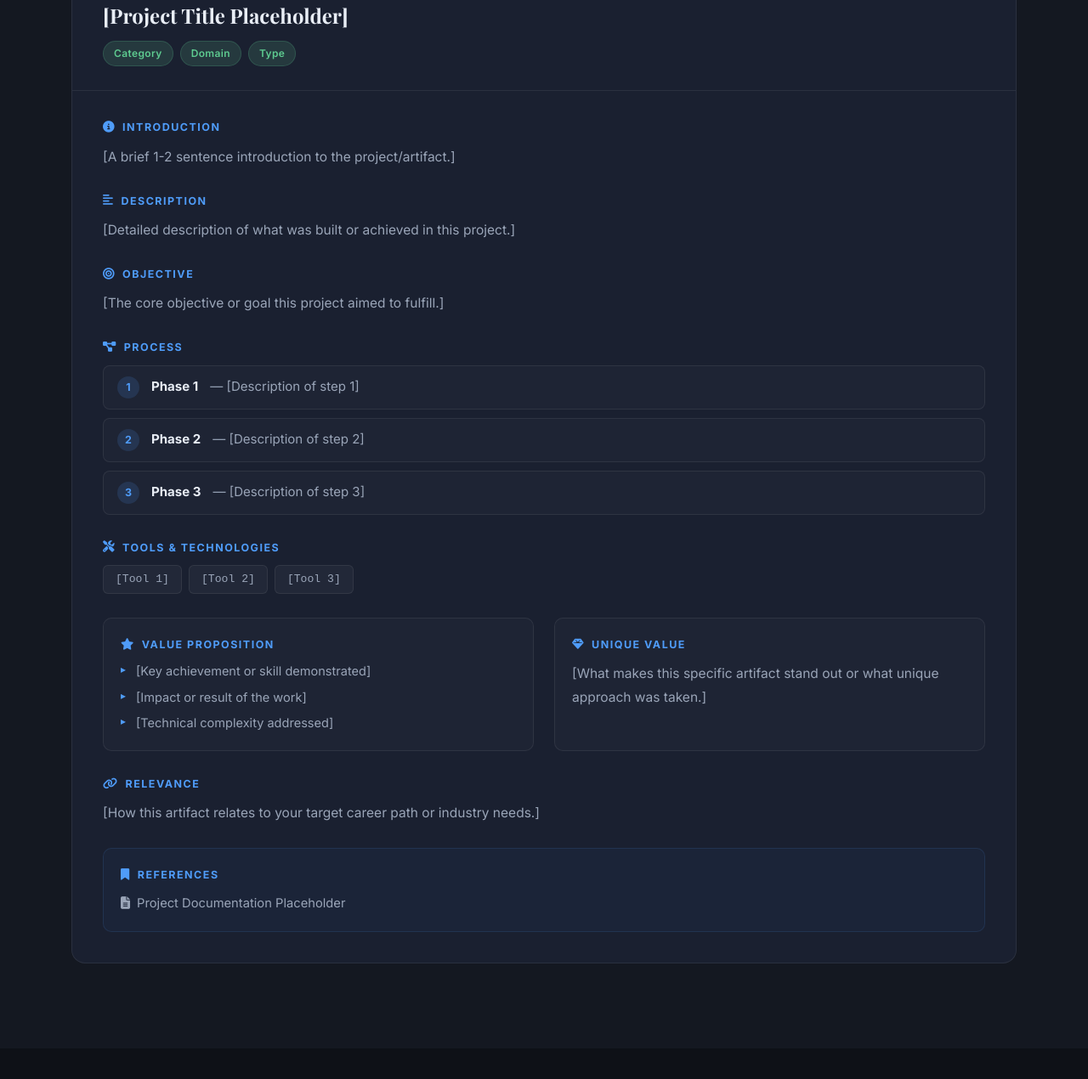
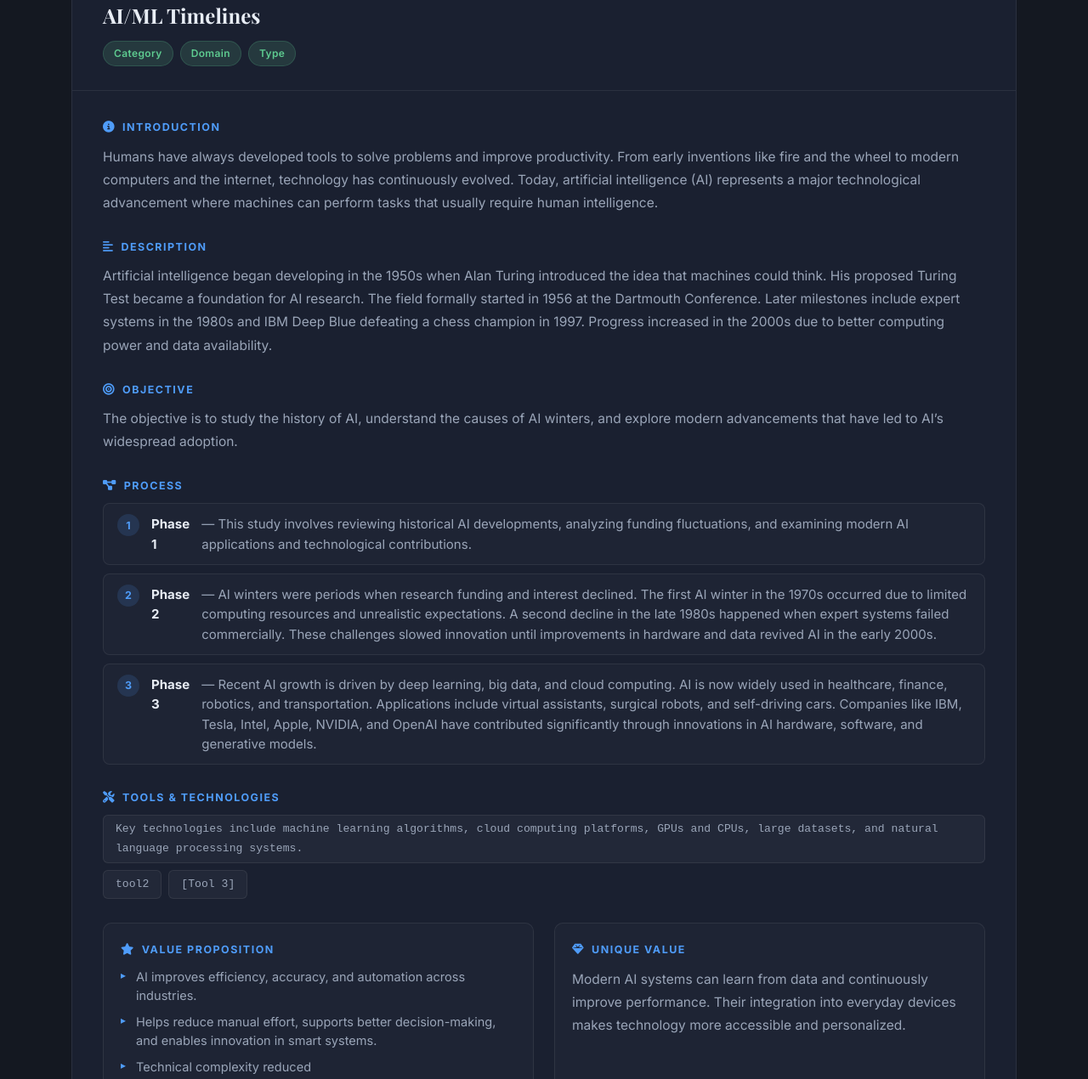
Before and after one commit to isha1210/Portfolio, a plain HTML site: page index.html in a window 1280 px wide. Shown: the part 3610-4880 px from the top of the page at 85% size. Drawn offline with nearby package versions, Linux system fonts and the light colour scheme.

Commit message:
Update portfolio homepage

```diff
--- a/index.html
+++ b/index.html
@@ -289,7 +289,7 @@
             <div class="artifact-icon">
               <i class="fas fa-draw-polygon"></i>
             </div>
-            <h3 class="artifact-title">[Project Title Placeholder]</h3>
+            <h3 class="artifact-title">AI/ML Timelines</h3>
             <div class="artifact-badges">
               <span class="badge badge-cmos">Category</span>
               <span class="badge badge-cmos">Domain</span>
@@ -304,7 +304,7 @@
                 <i class="fas fa-info-circle"></i> Introduction
               </div>
               <p class="artifact-field-content">
-                [A brief 1-2 sentence introduction to the project/artifact.]
+                Humans have always developed tools to solve problems and improve productivity. From early inventions like fire and the wheel to modern computers and the internet, technology has continuously evolved. Today, artificial intelligence (AI) represents a major technological advancement where machines can perform tasks that usually require human intelligence.
               </p>
             </div>
 
@@ -313,7 +313,7 @@
                 <i class="fas fa-align-left"></i> Description
               </div>
               <p class="artifact-field-content">
-                [Detailed description of what was built or achieved in this project.]
+                Artificial intelligence began developing in the 1950s when Alan Turing introduced the idea that machines could think. His proposed Turing Test became a foundation for AI research. The field formally started in 1956 at the Dartmouth Conference. Later milestones include expert systems in the 1980s and IBM Deep Blue defeating a chess champion in 1997. Progress increased in the 2000s due to better computing power and data availability.
               </p>
             </div>
 
@@ -322,7 +322,7 @@
                 <i class="fas fa-bullseye"></i> Objective
               </div>
               <p class="artifact-field-content">
-                [The core objective or goal this project aimed to fulfill.]
+                The objective is to study the history of AI, understand the causes of AI winters, and explore modern advancements that have led to AI’s widespread adoption.
               </p>
             </div>
 
@@ -331,9 +331,9 @@
                 <i class="fas fa-project-diagram"></i> Process
               </div>
               <ol class="artifact-process-list">
-                <li><strong>Phase 1</strong> — [Description of step 1]</li>
-                <li><strong>Phase 2</strong> — [Description of step 2]</li>
-                <li><strong>Phase 3</strong> — [Description of step 3]</li>
+                <li><strong>Phase 1</strong> — This study involves reviewing historical AI developments, analyzing funding fluctuations, and examining modern AI applications and technological contributions.</li>
+                <li><strong>Phase 2</strong> — AI winters were periods when research funding and interest declined. The first AI winter in the 1970s occurred due to limited computing resources and unrealistic expectations. A second decline in the late 1980s happened when expert systems failed commercially. These challenges slowed innovation until improvements in hardware and data revived AI in the early 2000s.</li>
+                <li><strong>Phase 3</strong> — Recent AI growth is driven by deep learning, big data, and cloud computing. AI is now widely used in healthcare, finance, robotics, and transportation. Applications include virtual assistants, surgical robots, and self-driving cars. Companies like IBM, Tesla, Intel, Apple, NVIDIA, and OpenAI have contributed significantly through innovations in AI hardware, software, and generative models.</li>
               </ol>
             </div>
 
@@ -342,8 +342,8 @@
                 <i class="fas fa-tools"></i> Tools &amp; Technologies
               </div>
               <div class="artifact-tools">
-                <span class="tool-tag">[Tool 1]</span>
-                <span class="tool-tag">[Tool 2]</span>
+                <span class="tool-tag">Key technologies include machine learning algorithms, cloud computing platforms, GPUs and CPUs, large datasets, and natural language processing systems.</span>
+                <span class="tool-tag">tool2</span>
                 <span class="tool-tag">[Tool 3]</span>
               </div>
             </div>
@@ -354,9 +354,9 @@
                   <i class="fas fa-star"></i> Value Proposition
                 </div>
                 <ul class="artifact-bullet-list">
-                  <li>[Key achievement or skill demonstrated]</li>
-                  <li>[Impact or result of the work]</li>
-                  <li>[Technical complexity addressed]</li>
+                  <li>AI improves efficiency, accuracy, and automation across industries.</li>
+                  <li>Helps reduce manual effort, supports better decision-making, and enables innovation in smart systems.</li>
+                  <li>Technical complexity reduced</li>
                 </ul>
               </div>
               <div class="artifact-field artifact-field-half">
@@ -364,7 +364,7 @@
                   <i class="fas fa-gem"></i> Unique Value
                 </div>
                 <p class="artifact-field-content">
-                  [What makes this specific artifact stand out or what unique approach was taken.]
+                  Modern AI systems can learn from data and continuously improve performance. Their integration into everyday devices makes technology more accessible and personalized.
                 </p>
               </div>
             </div>
@@ -374,7 +374,7 @@
                 <i class="fas fa-link"></i> Relevance
               </div>
               <p class="artifact-field-content">
-                [How this artifact relates to your target career path or industry needs.]
+                Understanding AI’s evolution helps students and professionals recognize future opportunities and apply AI responsibly in real-world situations.
               </p>
             </div>
 
@@ -382,6 +382,10 @@
               <div class="artifact-field-label">
                 <i class="fas fa-bookmark"></i> References
               </div>
+              <p class="artifact-field-content">
+                IBM. (n.d.). History of Artificial Intelligence.
+https://www.ibm.com/think/topics/history-of-artificial-intelligence
+              </p>
               <span class="artifact-ref-text">
                 <i class="fas fa-file-alt"></i> Project Documentation Placeholder
               </span>
```
